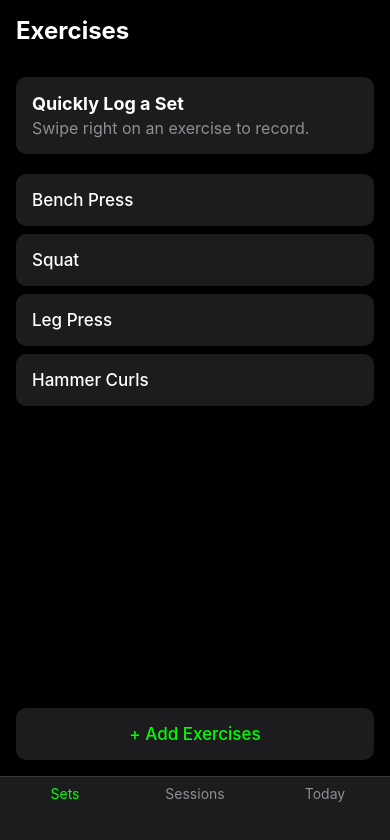
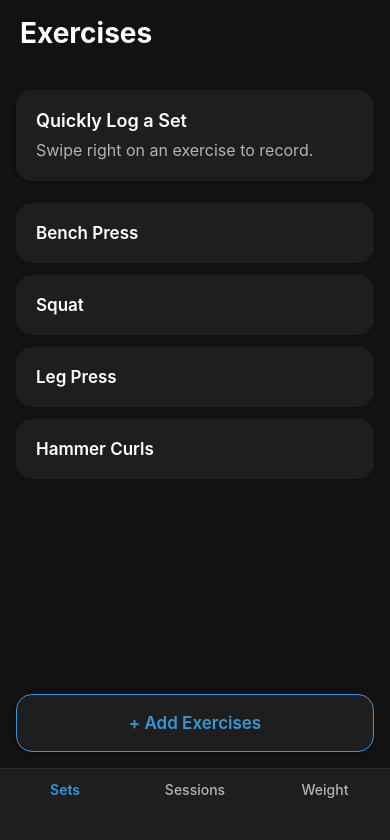
Before and after one commit to 1tzkaos/Workout-App, a React Native app: screen / in a window 390 px wide. Shown: the top 840 px of the page. Built offline with nearby package versions, Linux system fonts and the light colour scheme.

Commit message:
new styling

```diff
--- a/screens/AddSetScreen.js
+++ b/screens/AddSetScreen.js
@@ -195,59 +195,75 @@ AddSetScreen.propTypes = {
     goBack: PropTypes.func.isRequired,
   }).isRequired,
 };
+
+// Update these styles in AddSetScreen.js
+
 const styles = StyleSheet.create({
   container: {
     flex: 1,
-    backgroundColor: "#000000",
+    backgroundColor: "#121212",
   },
   header: {
     flexDirection: "row",
     justifyContent: "space-between",
     alignItems: "center",
     padding: 16,
+    marginBottom: 8,
   },
   backButton: {
-    color: "#00FF00",
+    color: "#3498db",
     fontSize: 17,
+    fontWeight: "600",
   },
   headerTitle: {
     color: "#FFFFFF",
-    fontSize: 17,
+    fontSize: 20,
     fontWeight: "bold",
   },
   moreButton: {
-    color: "#FFFFFF",
-    fontSize: 17,
+    color: "#B3B3B3",
+    fontSize: 20,
   },
   inputContainer: {
-    padding: 16,
+    padding: 20,
   },
   inputLabel: {
-    color: "#8E8E93",
-    fontSize: 13,
-    marginBottom: 8,
+    color: "#B3B3B3",
+    fontSize: 14,
+    fontWeight: "600",
+    marginBottom: 12,
+    letterSpacing: 0.5,
   },
   valueContainer: {
     flexDirection: "row",
-    backgroundColor: "#1C1C1E",
-    borderRadius: 10,
-    marginBottom: 16,
-    padding: 8,
+    backgroundColor: "#1E1E1E",
+    borderRadius: 16,
+    marginBottom: 24,
+    padding: 12,
     alignItems: "center",
     borderWidth: 2,
-    borderColor: "#FFA500",
+    borderColor: "#3498db",
+    shadowColor: "#000",
+    shadowOffset: {
+      width: 0,
+      height: 2,
+    },
+    shadowOpacity: 0.25,
+    shadowRadius: 3.84,
+    elevation: 5,
   },
   valueContainerInactive: {
     borderColor: "transparent",
   },
   incrementButton: {
-    padding: 8,
-    width: 44,
+    padding: 12,
+    width: 48,
     alignItems: "center",
   },
   incrementButtonText: {
     color: "#FFFFFF",
     fontSize: 24,
+    fontWeight: "600",
   },
   valueDisplay: {
     flex: 1,
@@ -257,30 +273,43 @@ const styles = StyleSheet.create({
   },
   valueText: {
     color: "#FFFFFF",
-    fontSize: 24,
+    fontSize: 28,
+    fontWeight: "600",
     marginRight: 8,
   },
   unitText: {
-    color: "#8E8E93",
+    color: "#B3B3B3",
     fontSize: 24,
   },
   recordButton: {
-    backgroundColor: "#00FF00",
-    borderRadius: 10,
-    padding: 16,
+    backgroundColor: "#3498db",
+    borderRadius: 16,
+    padding: 18,
     alignItems: "center",
-    marginTop: 16,
+    marginTop: 24,
+    shadowColor: "#000",
+    shadowOffset: {
+      width: 0,
+      height: 2,
+    },
+    shadowOpacity: 0.25,
+    shadowRadius: 3.84,
+    elevation: 5,
   },
   recordButtonText: {
-    color: "#000000",
+    color: "#FFFFFF",
     fontSize: 17,
-    fontWeight: "bold",
+    fontWeight: "600",
   },
   numPad: {
     flexDirection: "row",
     flexWrap: "wrap",
     padding: 16,
     marginTop: "auto",
+    backgroundColor: "#1E1E1E",
+    borderTopLeftRadius: 24,
+    borderTopRightRadius: 24,
+    paddingBottom: 32,
   },
   numButton: {
     width: "33.33%",
@@ -290,6 +319,7 @@ const styles = StyleSheet.create({
   },
   numButtonText: {
     color: "#FFFFFF",
-    fontSize: 24,
+    fontSize: 28,
+    fontWeight: "500",
   },
 });
--- a/screens/AnalyticsScreen.js
+++ b/screens/AnalyticsScreen.js
@@ -1,4 +1,3 @@
-// screens/AnalyticsScreen.js
 import React, { useState, useEffect } from "react";
 import {
   View,
@@ -12,6 +11,7 @@ import {
 import { useSafeAreaInsets } from "react-native-safe-area-context";
 import AsyncStorage from "@react-native-async-storage/async-storage";
 import { LineChart } from "react-native-chart-kit";
+import { ChevronIcon } from "./components/ChevronIcon";
 import PropTypes from "prop-types";
 
 const screenWidth = Dimensions.get("window").width;
@@ -96,31 +96,40 @@ export default function AnalyticsScreen({ route, navigation }) {
     };
   };
 
+  const stats = calculateStats();
+
   const chartConfig = {
-    backgroundGradientFrom: "#1C1C1E",
-    backgroundGradientTo: "#1C1C1E",
-    color: (opacity = 1) => `rgba(0, 255, 0, ${opacity})`,
+    backgroundColor: "#1E1E1E",
+    backgroundGradientFrom: "#1E1E1E",
+    backgroundGradientTo: "#1E1E1E",
+    decimalPlaces: 0,
+    color: (opacity = 1) => `rgba(52, 152, 219, ${opacity})`, // Blue color
     style: {
       borderRadius: 16,
+    },
+    propsForBackgroundLines: {
+      strokeWidth: 1,
+      stroke: "#2D2D2D",
+    },
+    propsForLabels: {
+      fill: "#B3B3B3",
     },
     propsForDots: {
       r: "6",
       strokeWidth: "2",
-      stroke: "#00FF00",
+      stroke: "#3498db",
     },
   };
 
   const repsChartConfig = {
     ...chartConfig,
-    color: (opacity = 1) => `rgba(255, 165, 0, ${opacity})`,
+    color: (opacity = 1) => `rgba(46, 204, 113, ${opacity})`, // Green color
     propsForDots: {
       r: "6",
       strokeWidth: "2",
-      stroke: "#FFA500",
+      stroke: "#2ecc71",
     },
   };
-
-  const stats = calculateStats();
 
   return (
     <View style={[styles.container, { paddingTop: insets.top }]}>
@@ -128,8 +137,12 @@ export default function AnalyticsScreen({ route, navigation }) {
 
       {/* Header */}
       <View style={styles.header}>
-        <TouchableOpacity onPress={() => navigation.goBack()}>
-          <Text style={styles.backButton}>Back</Text>
+        <TouchableOpacity
+          style={styles.backButtonContainer}
+          onPress={() => navigation.goBack()}
+        >
+          <ChevronIcon size={28} color="#3498db" />
+          <Text style={styles.backButtonText}>Back</Text>
         </TouchableOpacity>
         <Text style={styles.headerTitle}>{exercise.name} Analytics</Text>
         <View style={{ width: 50 }} />
@@ -139,11 +152,17 @@ export default function AnalyticsScreen({ route, navigation }) {
       <View style={styles.statsContainer}>
         <View style={styles.statCard}>
           <Text style={styles.statLabel}>Max Weight</Text>
-          <Text style={styles.statValue}>{stats.max} lb</Text>
+          <Text style={styles.statValue}>
+            {stats.max}
+            <Text style={styles.statUnit}> lb</Text>
+          </Text>
         </View>
         <View style={styles.statCard}>
           <Text style={styles.statLabel}>Average Weight</Text>
-          <Text style={styles.statValue}>{stats.average} lb</Text>
+          <Text style={styles.statValue}>
+            {stats.average}
+            <Text style={styles.statUnit}> lb</Text>
+          </Text>
         </View>
       </View>
 
@@ -151,14 +170,22 @@ export default function AnalyticsScreen({ route, navigation }) {
         {/* Weight Progress Chart */}
         <View style={styles.chartContainer}>
           <Text style={styles.chartTitle}>Weight Progress</Text>
+          <Text style={styles.chartSubtitle}>Last 7 sets</Text>
           {weightData.labels.length > 0 && (
             <LineChart
               data={weightData}
-              width={screenWidth - 64}
+              width={screenWidth - 48}
               height={220}
               chartConfig={chartConfig}
               bezier
               style={styles.chart}
+              withInnerLines={true}
+              withOuterLines={true}
+              withVerticalLines={false}
+              withHorizontalLines={true}
+              withVerticalLabels={true}
+              withHorizontalLabels={true}
+              fromZero={true}
             />
           )}
         </View>
@@ -166,14 +193,22 @@ export default function AnalyticsScreen({ route, navigation }) {
         {/* Reps Progress Chart */}
         <View style={styles.chartContainer}>
           <Text style={styles.chartTitle}>Reps Progress</Text>
+          <Text style={styles.chartSubtitle}>Last 7 sets</Text>
           {repsData.labels.length > 0 && (
             <LineChart
               data={repsData}
-              width={screenWidth - 64}
+              width={screenWidth - 48}
               height={220}
               chartConfig={repsChartConfig}
               bezier
               style={styles.chart}
+              withInnerLines={true}
+              withOuterLines={true}
+              withVerticalLines={false}
+              withHorizontalLines={true}
+              withVerticalLabels={true}
+              withHorizontalLabels={true}
+              fromZero={true}
             />
           )}
         </View>
@@ -181,6 +216,117 @@ export default function AnalyticsScreen({ route, navigation }) {
     </View>
   );
 }
+
+const styles = StyleSheet.create({
+  container: {
+    flex: 1,
+    backgroundColor: "#121212",
+  },
+  header: {
+    flexDirection: "row",
+    justifyContent: "space-between",
+    alignItems: "center",
+    padding: 16,
+    marginBottom: 8,
+  },
+  backButtonContainer: {
+    flexDirection: "row",
+    alignItems: "center",
+    paddingVertical: 8,
+    paddingHorizontal: 4,
+  },
+  backButtonText: {
+    color: "#3498db",
+    fontSize: 17,
+    marginLeft: 4,
+    fontWeight: "600",
+  },
+  headerTitle: {
+    color: "#FFFFFF",
+    fontSize: 20,
+    fontWeight: "bold",
+    flex: 1,
+    textAlign: "center",
+    marginLeft: -28,
+  },
+  statsContainer: {
+    flexDirection: "row",
+    padding: 16,
+    justifyContent: "space-between",
+    marginBottom: 8,
+  },
+  statCard: {
+    backgroundColor: "#1E1E1E",
+    borderRadius: 16,
+    padding: 20,
+    flex: 1,
+    marginHorizontal: 8,
+    alignItems: "center",
+    shadowColor: "#000",
+    shadowOffset: {
+      width: 0,
+      height: 2,
+    },
+    shadowOpacity: 0.25,
+    shadowRadius: 3.84,
+    elevation: 5,
+  },
+  statLabel: {
+    color: "#B3B3B3",
+    fontSize: 15,
+    fontWeight: "500",
+    marginBottom: 8,
+  },
+  statValue: {
+    color: "#FFFFFF",
+    fontSize: 28,
+    fontWeight: "bold",
+  },
+  statUnit: {
+    color: "#B3B3B3",
+    fontSize: 20,
+    fontWeight: "normal",
+  },
+  scrollContainer: {
+    flex: 1,
+    paddingHorizontal: 16,
+  },
+  chartContainer: {
+    backgroundColor: "#1E1E1E",
+    borderRadius: 16,
+    padding: 20,
+    marginBottom: 16,
+    shadowColor: "#000",
+    shadowOffset: {
+      width: 0,
+      height: 2,
+    },
+    shadowOpacity: 0.25,
+    shadowRadius: 3.84,
+    elevation: 5,
+  },
+  chartTitle: {
+    color: "#FFFFFF",
+    fontSize: 18,
+    fontWeight: "bold",
+    marginBottom: 4,
+  },
+  chartSubtitle: {
+    color: "#B3B3B3",
+    fontSize: 14,
+    marginBottom: 16,
+  },
+  chart: {
+    marginVertical: 8,
+    borderRadius: 16,
+  },
+  noDataText: {
+    color: "#B3B3B3",
+    fontSize: 16,
+    textAlign: "center",
+    marginVertical: 40,
+  },
+});
 
 AnalyticsScreen.propTypes = {
   route: PropTypes.shape({
@@ -194,69 +340,3 @@ AnalyticsScreen.propTypes = {
     goBack: PropTypes.func.isRequired,
   }).isRequired,
 };
-
-const styles = StyleSheet.create({
-  container: {
-    flex: 1,
-    backgroundColor: "#000000",
-  },
-  header: {
-    flexDirection: "row",
-    justifyContent: "space-between",
-    alignItems: "center",
-    padding: 16,
-  },
-  backButton: {
-    color: "#00FF00",
-    fontSize: 17,
-  },
-  headerTitle: {
-    color: "#FFFFFF",
-    fontSize: 17,
-    fontWeight: "bold",
-  },
-  statsContainer: {
-    flexDirection: "row",
-    padding: 16,
-    justifyContent: "space-between",
-  },
-  statCard: {
-    backgroundColor: "#1C1C1E",
-    borderRadius: 10,
-    padding: 16,
-    flex: 1,
-    marginHorizontal: 8,
-    alignItems: "center",
-  },
-  statLabel: {
-    color: "#8E8E93",
-    fontSize: 14,
-    marginBottom: 4,
-  },
-  statValue: {
-    color: "#FFFFFF",
-    fontSize: 24,
-    fontWeight: "bold",
-  },
-  scrollContainer: {
-    flex: 1,
-    paddingHorizontal: 16,
-  },
-  chartContainer: {
-    backgroundColor: "#1C1C1E",
-    borderRadius: 10,
-    padding: 16,
-    marginBottom: 16,
-    alignItems: "center",
-  },
-  chartTitle: {
-    color: "#FFFFFF",
-    fontSize: 17,
-    fontWeight: "bold",
-    marginBottom: 16,
-  },
-  chart: {
-    borderRadius: 10,
-    marginVertical: 8,
-  },
-});
--- a/screens/ExerciseDetailScreen.js
+++ b/screens/ExerciseDetailScreen.js
@@ -321,89 +321,129 @@ ExerciseDetailScreen.propTypes = {
   }).isRequired,
 };
 
+// Update these styles in ExerciseDetailScreen.js
+
 const styles = StyleSheet.create({
   container: {
     flex: 1,
-    backgroundColor: "#000000",
+    backgroundColor: "#121212",
   },
   header: {
     flexDirection: "row",
     justifyContent: "space-between",
     alignItems: "center",
     padding: 16,
+    marginBottom: 8,
   },
-  backButton: {
-    color: "#00FF00",
+  backButtonContainer: {
+    flexDirection: "row",
+    alignItems: "center",
+    paddingVertical: 8,
+    paddingHorizontal: 4,
+  },
+  backButtonText: {
+    color: "#3498db",
     fontSize: 17,
+    marginLeft: 4,
+    marginBottom: 5,
+    fontWeight: "600",
+  },
+  headerTitle: {
+    color: "#FFFFFF",
+    fontSize: 20,
+    fontWeight: "bold",
+    flex: 1,
+    textAlign: "center",
+    marginLeft: -28,
   },
   moreButton: {
-    color: "#FFFFFF",
-    fontSize: 17,
+    color: "#B3B3B3",
+    fontSize: 20,
   },
   lastUsed: {
-    color: "#8E8E93",
-    fontSize: 14,
+    color: "#B3B3B3",
+    fontSize: 15,
     textAlign: "center",
-    marginBottom: 8,
+    marginBottom: 12,
   },
   quickActions: {
-    backgroundColor: "#1C1C1E",
+    backgroundColor: "#1E1E1E",
     margin: 16,
-    borderRadius: 10,
+    borderRadius: 16,
+    overflow: "hidden",
+    shadowColor: "#000",
+    shadowOffset: {
+      width: 0,
+      height: 2,
+    },
+    shadowOpacity: 0.25,
+    shadowRadius: 3.84,
+    elevation: 5,
   },
   actionItem: {
     flexDirection: "row",
     alignItems: "center",
-    padding: 16,
-    borderBottomWidth: 0.5,
-    borderBottomColor: "#38383A",
+    padding: 20,
+    borderBottomWidth: 1,
+    borderBottomColor: "#2D2D2D",
   },
   actionIcon: {
-    fontSize: 20,
-    marginRight: 12,
+    fontSize: 22,
+    marginRight: 16,
   },
   actionText: {
     color: "#FFFFFF",
     fontSize: 17,
     flex: 1,
+    fontWeight: "500",
   },
   actionStatus: {
-    color: "#8E8E93",
+    color: "#B3B3B3",
     fontSize: 17,
   },
   tipContainer: {
-    backgroundColor: "#1C1C1E",
+    backgroundColor: "#1E1E1E",
     margin: 16,
-    padding: 16,
-    borderRadius: 10,
+    padding: 20,
+    borderRadius: 16,
+    shadowColor: "#000",
+    shadowOffset: {
+      width: 0,
+      height: 2,
+    },
+    shadowOpacity: 0.25,
+    shadowRadius: 3.84,
+    elevation: 5,
   },
   tipTitle: {
     color: "#FFFFFF",
     fontSize: 17,
-    fontWeight: "bold",
-    marginBottom: 4,
+    fontWeight: "600",
+    marginBottom: 8,
   },
   tipText: {
-    color: "#8E8E93",
+    color: "#B3B3B3",
     fontSize: 15,
+    lineHeight: 20,
   },
   setsContainer: {
     flex: 1,
     paddingHorizontal: 16,
   },
   dayHeader: {
-    color: "#8E8E93",
-    fontSize: 13,
-    fontWeight: "500",
-    marginBottom: 8,
+    color: "#B3B3B3",
+    fontSize: 14,
+    fontWeight: "600",
+    marginBottom: 12,
+    marginTop: 4,
   },
   setItem: {
     flexDirection: "row",
     justifyContent: "space-between",
-    backgroundColor: "#1C1C1E",
-    padding: 16,
-    borderRadius: 10,
-    marginBottom: 8,
+    backgroundColor: "#1E1E1E",
+    padding: 20,
+    borderRadius: 16,
+    marginBottom: 10,
   },
   setTime: {
     color: "#FFFFFF",
@@ -414,62 +454,36 @@ const styles = StyleSheet.create({
     alignItems: "center",
   },
   setReps: {
-    color: "#00FF00",
+    color: "#2ecc71",
     fontSize: 17,
+    fontWeight: "600",
     marginRight: 16,
   },
   setWeight: {
-    color: "#FFA500",
+    color: "#e67e22",
     fontSize: 17,
+    fontWeight: "600",
   },
   setLabel: {
-    color: "#8E8E93",
+    color: "#B3B3B3",
     fontSize: 17,
   },
   deleteContainer: {
-    marginBottom: 8,
-    borderRadius: 10,
+    marginBottom: 10,
+    borderRadius: 16,
     overflow: "hidden",
   },
   deleteButton: {
-    backgroundColor: "#FF3B30",
+    backgroundColor: "#e74c3c",
     justifyContent: "center",
     alignItems: "center",
-    width: 80,
+    width: 90,
     height: "100%",
   },
   deleteButtonText: {
     color: "white",
     fontSize: 17,
     fontWeight: "600",
-  },
-  backArrow: {
-    color: "#00FF00",
-    fontSize: 17,
-    marginRight: 4,
-    fontWeight: "bold",
-  },
-  backButtonText: {
-    color: "#00FF00",
-    fontSize: 17,
-    marginLeft: 2,
-    marginBottom: 5,
-    fontWeight: "bold",
-  },
-  backButtonContainer: {
-    flexDirection: "row",
-    alignItems: "center",
-    paddingVertical: 8,
-    paddingHorizontal: 4,
-  },
-
-  headerTitle: {
-    color: "#FFFFFF",
-    fontSize: 17,
-    fontWeight: "bold",
-    flex: 1,
-    textAlign: "center",
-    marginLeft: -24, // Adjust based on the new icon size
   },
   addButton: {
     position: "absolute",
@@ -478,16 +492,23 @@ const styles = StyleSheet.create({
     width: 60,
     height: 60,
     borderRadius: 30,
-    backgroundColor: "#00FF00",
+    backgroundColor: "#3498db",
     justifyContent: "center",
     alignItems: "center",
-    paddingBottom: 2, // Fine-tune vertical centering of the + symbol
+    shadowColor: "#000",
+    shadowOffset: {
+      width: 0,
+      height: 4,
+    },
+    shadowOpacity: 0.3,
+    shadowRadius: 4.65,
+    elevation: 8,
   },
   addButtonText: {
     fontSize: 32,
-    color: "#000000",
+    color: "#FFFFFF",
     textAlign: "center",
-    lineHeight: 34, // Helps center the + vertically
-    includeFontPadding: false, // Removes extra padding around text
+    lineHeight: 34,
+    includeFontPadding: false,
   },
 });
--- a/screens/HomeScreen.js
+++ b/screens/HomeScreen.js
@@ -108,7 +108,7 @@ export default function HomeScreen({ navigation }) {
           <Text style={styles.tabText}>Sessions</Text>
         </TouchableOpacity>
         <TouchableOpacity style={styles.tabItem}>
-          <Text style={styles.tabText}>Today</Text>
+          <Text style={styles.tabText}>Weight</Text>
         </TouchableOpacity>
       </View>
     </View>
@@ -124,31 +124,42 @@ HomeScreen.propTypes = {
 const styles = StyleSheet.create({
   container: {
     flex: 1,
-    backgroundColor: "#000000",
+    backgroundColor: "#121212",
   },
   header: {
     padding: 16,
+    marginBottom: 8,
   },
   headerTitle: {
-    fontSize: 24,
+    fontSize: 28,
     fontWeight: "bold",
     color: "#FFFFFF",
+    marginLeft: 4,
   },
   tipContainer: {
-    backgroundColor: "#1C1C1E",
+    backgroundColor: "#1E1E1E",
     margin: 16,
-    padding: 16,
-    borderRadius: 10,
+    padding: 20,
+    borderRadius: 16,
+    shadowColor: "#000",
+    shadowOffset: {
+      width: 0,
+      height: 2,
+    },
+    shadowOpacity: 0.25,
+    shadowRadius: 3.84,
+    elevation: 5,
   },
   tipTitle: {
     color: "#FFFFFF",
     fontSize: 18,
-    fontWeight: "bold",
-    marginBottom: 4,
+    fontWeight: "600",
+    marginBottom: 8,
   },
   tipText: {
-    color: "#8E8E93",
+    color: "#B3B3B3",
     fontSize: 16,
+    lineHeight: 22,
   },
   list: {
     flex: 1,
@@ -158,49 +169,69 @@ const styles = StyleSheet.create({
     flexDirection: "row",
     justifyContent: "space-between",
     alignItems: "center",
-    padding: 16,
-    backgroundColor: "#1C1C1E",
-    marginVertical: 4,
-    borderRadius: 10,
+    padding: 20,
+    backgroundColor: "#1E1E1E",
+    marginVertical: 6,
+    borderRadius: 16,
+    shadowColor: "#000",
+    shadowOffset: {
+      width: 0,
+      height: 1,
+    },
+    shadowOpacity: 0.22,
+    shadowRadius: 2.22,
+    elevation: 3,
   },
   exerciseName: {
     color: "#FFFFFF",
     fontSize: 17,
-    fontWeight: "500",
+    fontWeight: "600",
   },
   lastUsed: {
-    color: "#8E8E93",
+    color: "#3498db",
     fontSize: 15,
   },
   addButton: {
-    backgroundColor: "#1C1C1E",
+    backgroundColor: "#1E1E1E",
     margin: 16,
-    padding: 16,
-    borderRadius: 10,
+    padding: 18,
+    borderRadius: 16,
     alignItems: "center",
+    borderWidth: 1,
+    borderColor: "#3498db",
+    shadowColor: "#000",
+    shadowOffset: {
+      width: 0,
+      height: 2,
+    },
+    shadowOpacity: 0.25,
+    shadowRadius: 3.84,
+    elevation: 5,
   },
   addButtonText: {
-    color: "#00FF00",
+    color: "#3498db",
     fontSize: 17,
-    fontWeight: "500",
+    fontWeight: "600",
   },
   tabBar: {
     flexDirection: "row",
-    backgroundColor: "#1C1C1E",
+    backgroundColor: "#1E1E1E",
     paddingBottom: 34,
-    borderTopWidth: 0.5,
-    borderTopColor: "#38383A",
+    borderTopWidth: 1,
+    borderTopColor: "#2D2D2D",
   },
   tabItem: {
     flex: 1,
     alignItems: "center",
-    paddingVertical: 8,
+    paddingVertical: 12,
   },
   tabText: {
-    color: "#8E8E93",
+    color: "#B3B3B3",
     fontSize: 14,
+    fontWeight: "500",
   },
   tabTextActive: {
-    color: "#00FF00",
+    color: "#3498db",
+    fontWeight: "600",
   },
 });
--- a/screens/components/ChevronIcon.js
+++ b/screens/components/ChevronIcon.js
@@ -2,7 +2,7 @@
 import React from "react";
 import Svg, { Path } from "react-native-svg";
 
-export const ChevronIcon = ({ color = "#00FF00", size = 24 }) => (
+export const ChevronIcon = ({ color = "#3498db", size = 24 }) => (
   <Svg width={size} height={size} viewBox="0 0 24 24" fill="none">
     <Path
       d="M15 18L9 12L15 6"
```
Also changed, not shown: theme.js (added, +23 -0 lines).
